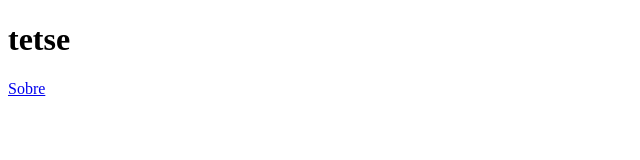
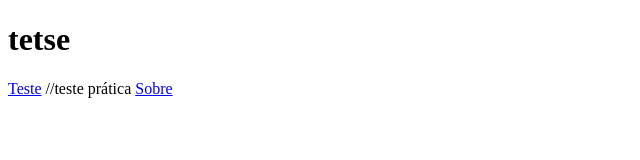
Before and after one commit to victormelo44444-stack/teste, a plain HTML site: page index.html in a window 1280 px wide. Shown: the whole page, without its empty margins (0-640 px from the left). Drawn offline with Linux system fonts and the light colour scheme.

Commit message:
adicionando teste

```diff
--- a/index.html
+++ b/index.html
@@ -9,6 +9,7 @@
     <header>
         <h1>tetse</h1>
         <nav>
+            <a href="TESTEnovo">Teste</a> //teste prática
             <a href="sobre.html">Sobre</a>
         </nav>
     </header>
```
